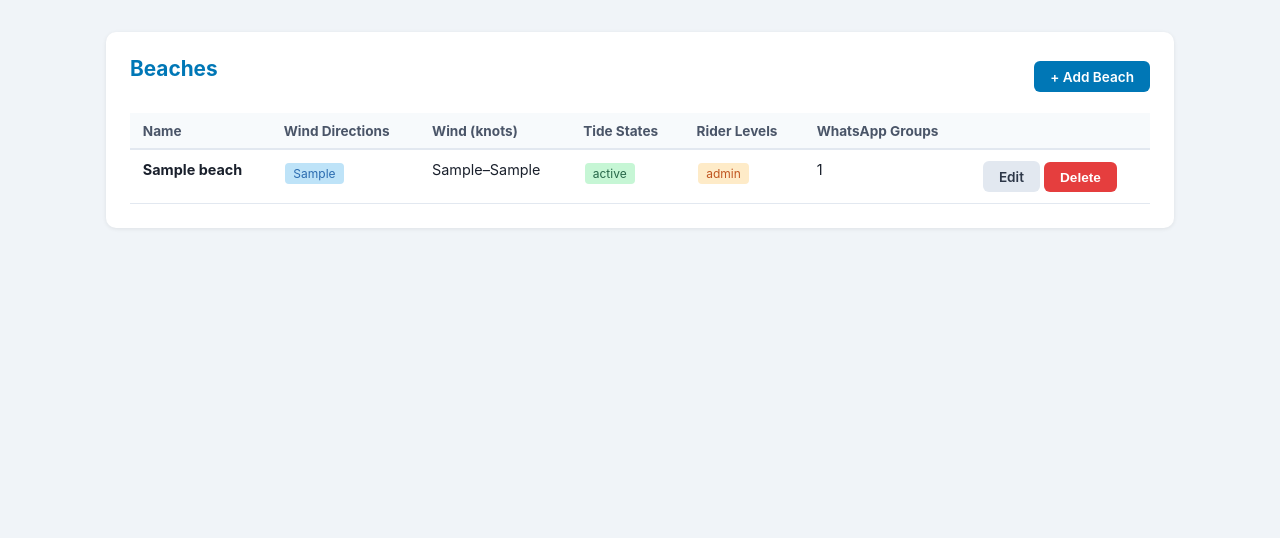
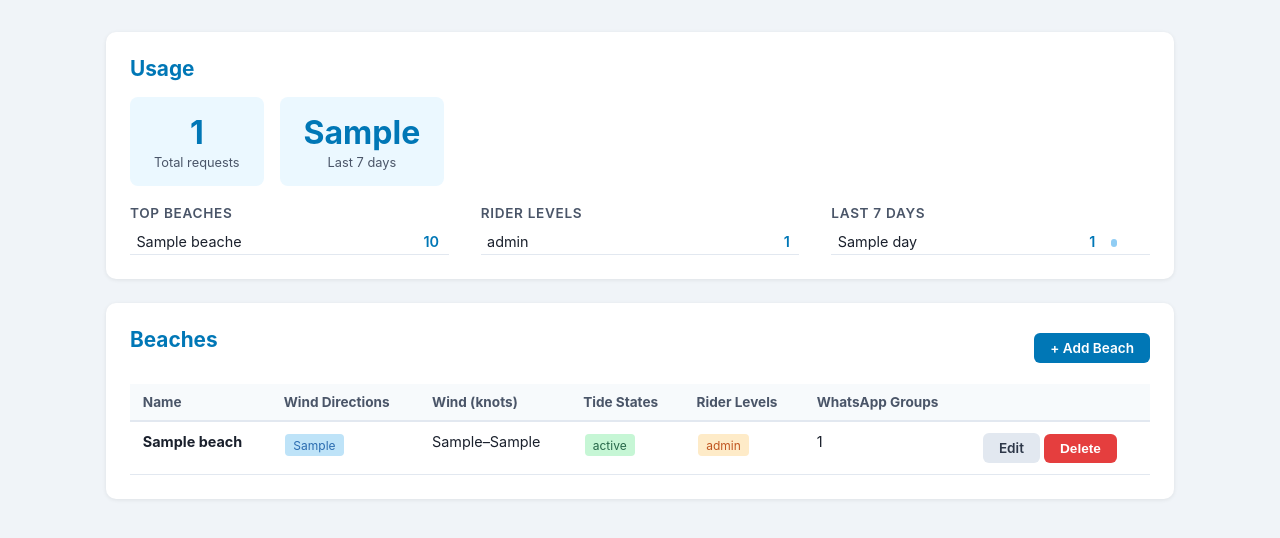
Before and after one commit to r4oul/kitesurf-agent, a FastAPI app: template admin/templates/beach_list.html in a window 1280 px wide. Shown: the part 56-594 px from the top of the page. Run offline with FastAPI, Linux system fonts and the light colour scheme; the template is opened without the code that fills it: most values are stand-ins (such as "Sample title", 1, 10 or a date in 2020).

Commit message:
Add usage analytics to admin page
- New api_events table logs beach forecast views and recommend queries
  (beach name, rider level, timestamp) — created automatically on deploy
- Admin home page shows: total requests, last-7-days count, top 5 beaches,
  rider level breakdown, and a 7-day daily bar chart
- No external services — uses existing Railway Postgres

Co-Authored-By: Claude Sonnet 4.6 <noreply@anthropic.com>

```diff
--- a/admin/templates/base.html
+++ b/admin/templates/base.html
@@ -41,6 +41,18 @@
         .whatsapp-group { background: #f7fafc; border: 1px solid #e2e8f0; border-radius: 6px; padding: 0.8rem; margin-bottom: 0.5rem; }
         .whatsapp-group input { margin-bottom: 0.4rem; }
         #add-whatsapp { margin-bottom: 1rem; }
+        .stats-grid { display: flex; gap: 1rem; margin-bottom: 1.2rem; }
+        .stat-box { background: #ebf8ff; border-radius: 8px; padding: 1rem 1.5rem; text-align: center; min-width: 120px; }
+        .stat-value { font-size: 2rem; font-weight: 700; color: #0077b6; }
+        .stat-label { font-size: 0.8rem; color: #4a5568; margin-top: 0.2rem; }
+        .stats-row { display: flex; gap: 2rem; flex-wrap: wrap; }
+        .stats-col { flex: 1; min-width: 160px; }
+        .stats-col h3 { font-size: 0.85rem; font-weight: 600; color: #4a5568; margin-bottom: 0.5rem; text-transform: uppercase; letter-spacing: 0.05em; }
+        .mini-table { width: 100%; border-collapse: collapse; font-size: 0.88rem; }
+        .mini-table td { padding: 0.25rem 0.4rem; }
+        .mini-table .count { font-weight: 600; color: #0077b6; text-align: right; padding-right: 0.6rem; white-space: nowrap; }
+        .bar { height: 8px; background: #90cdf4; border-radius: 4px; display: inline-block; min-width: 2px; }
+        .empty { font-size: 0.85rem; color: #a0aec0; }
     </style>
 </head>
 <body>
--- a/admin/templates/beach_list.html
+++ b/admin/templates/beach_list.html
@@ -1,5 +1,63 @@
 {% extends "base.html" %}
 {% block content %}
+
+{% if stats %}
+<div class="card">
+    <h2>Usage</h2>
+    <div class="stats-grid">
+        <div class="stat-box">
+            <div class="stat-value">{{ stats.total_requests }}</div>
+            <div class="stat-label">Total requests</div>
+        </div>
+        <div class="stat-box">
+            <div class="stat-value">{{ stats.week_requests }}</div>
+            <div class="stat-label">Last 7 days</div>
+        </div>
+    </div>
+
+    <div class="stats-row">
+        <div class="stats-col">
+            <h3>Top beaches</h3>
+            {% if stats.top_beaches %}
+            <table class="mini-table">
+                {% for name, views in stats.top_beaches %}
+                <tr><td>{{ name }}</td><td class="count">{{ views }}</td></tr>
+                {% endfor %}
+            </table>
+            {% else %}
+            <p class="empty">No data yet</p>
+            {% endif %}
+        </div>
+        <div class="stats-col">
+            <h3>Rider levels</h3>
+            {% if stats.rider_counts %}
+            <table class="mini-table">
+                {% for level, count in stats.rider_counts %}
+                <tr><td>{{ level }}</td><td class="count">{{ count }}</td></tr>
+                {% endfor %}
+            </table>
+            {% else %}
+            <p class="empty">No data yet</p>
+            {% endif %}
+        </div>
+        <div class="stats-col">
+            <h3>Last 7 days</h3>
+            <table class="mini-table">
+                {% for day in stats.daily %}
+                <tr>
+                    <td>{{ day.label }}</td>
+                    <td class="count">{{ day.count }}</td>
+                    <td>
+                        <div class="bar" style="width: {{ [day.count * 6, 120] | min }}px"></div>
+                    </td>
+                </tr>
+                {% endfor %}
+            </table>
+        </div>
+    </div>
+</div>
+{% endif %}
+
 <div class="card">
     <div style="display:flex; justify-content:space-between; align-items:center; margin-bottom:1rem;">
         <h2>Beaches</h2>
--- a/startup.py
+++ b/startup.py
@@ -1,6 +1,7 @@
 """Runs on startup: creates tables and seeds beaches if empty."""
 from backend.database import engine, Base, SessionLocal
 from backend.models.beach import Beach
+from backend.models.event import ApiEvent  # noqa: F401 — ensures table is created
 from sqlalchemy.orm.attributes import flag_modified
 
 Base.metadata.create_all(bind=engine)
```
Also changed, not shown: admin/router.py (+47 -1 lines), backend/models/event.py (added, +14 -0 lines), backend/routers/forecast.py (+7 -0 lines).
